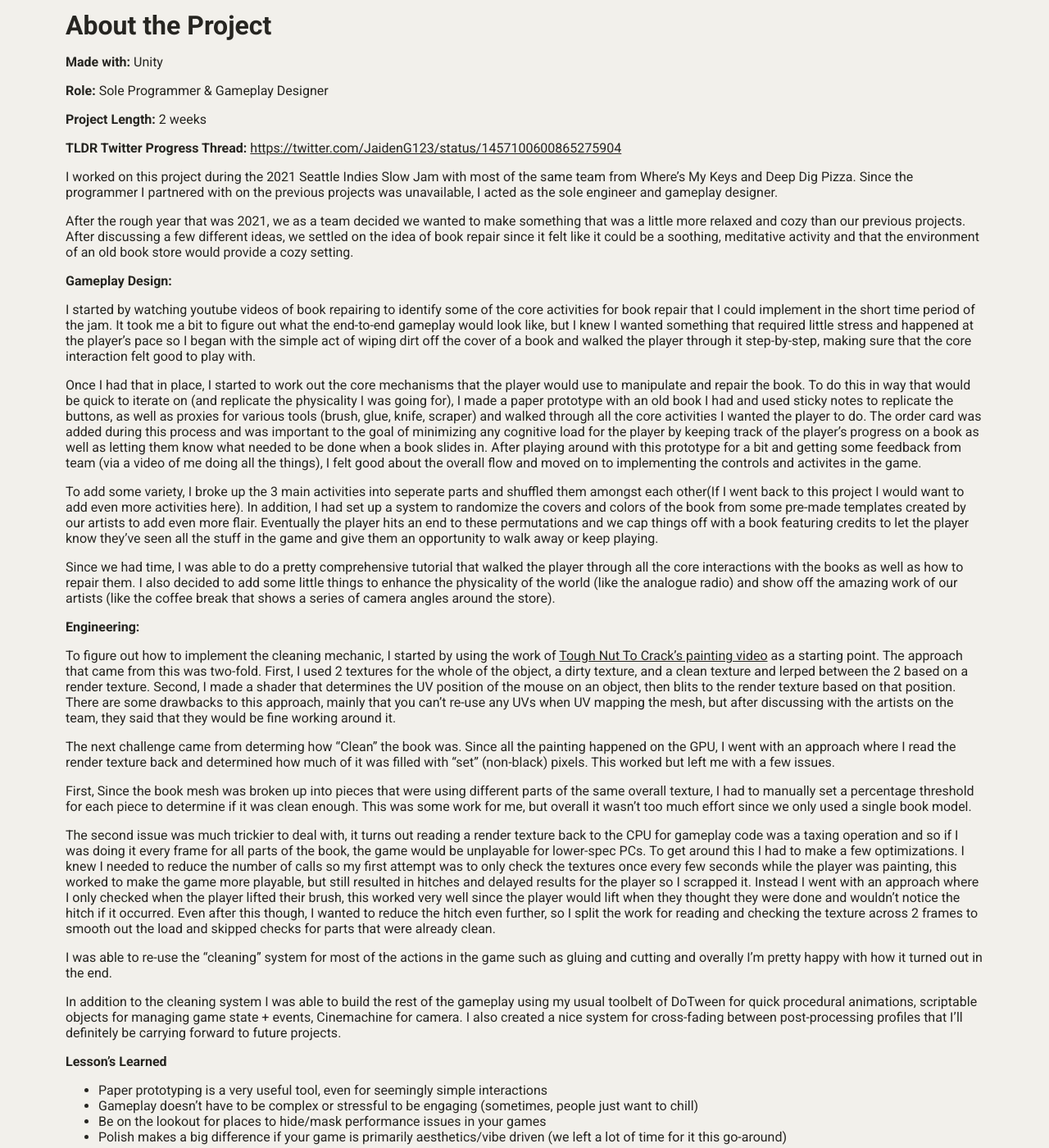
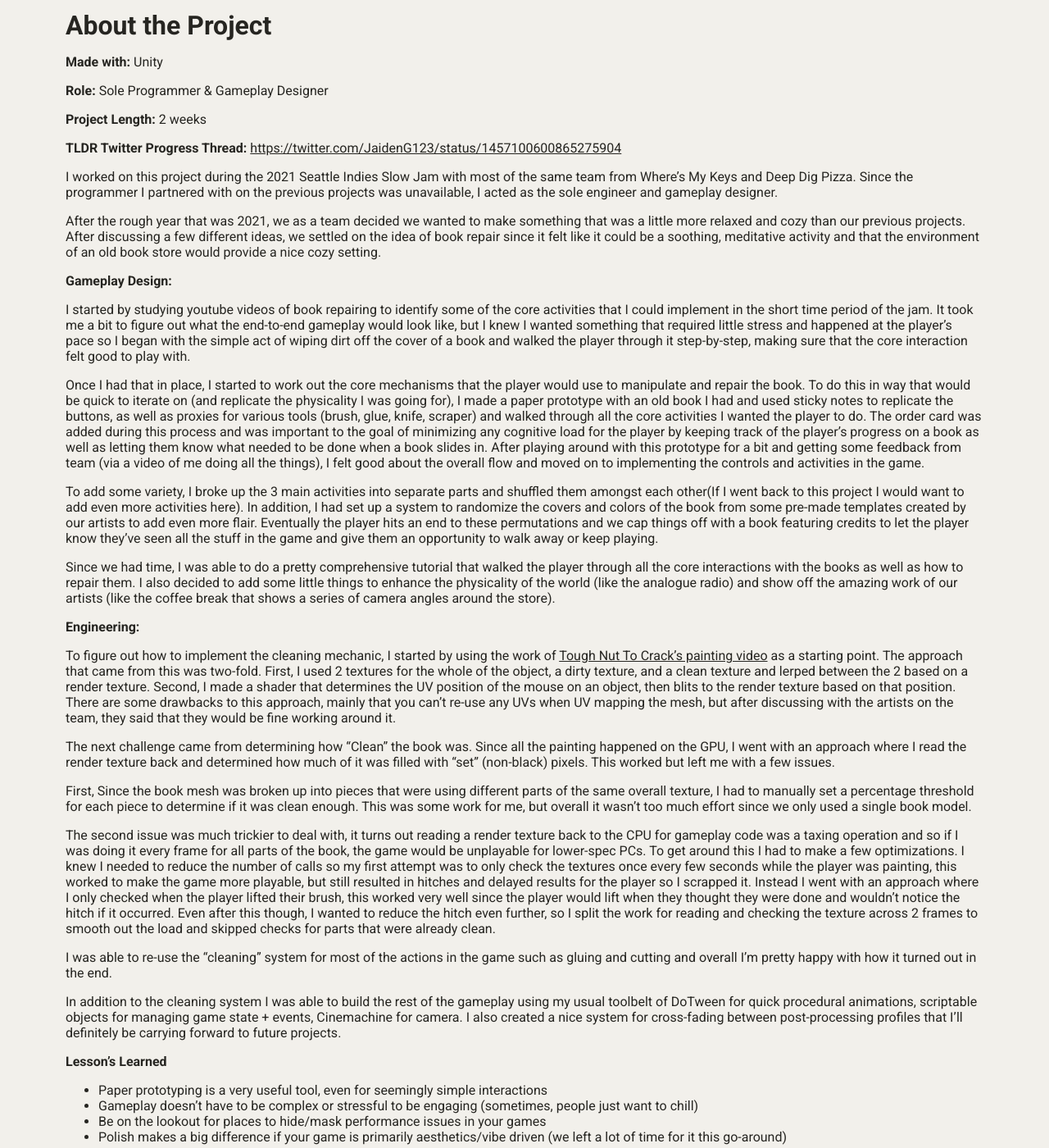
Before and after one commit to jaideng123/jaideng123.github.io, a Jekyll site: the page built from _posts/games/2021-11-01-Rebound.md, in a window 1280 px wide and 1400 px high, scrolled down 1200 px. Shown: the whole window at 82% size. Built offline with Jekyll 4.4.1, drawn with Linux system fonts in a browser that asks for light colours.

```diff
--- a/_posts/games/2021-11-01-Rebound.md
+++ b/_posts/games/2021-11-01-Rebound.md
@@ -41,15 +41,15 @@
 
 I worked on this project during the 2021 Seattle Indies Slow Jam with most of the same team from Where's My Keys and Deep Dig Pizza. Since the programmer I partnered with on the previous projects was unavailable, I acted as the sole engineer and gameplay designer.
 
-After the rough year that was 2021, we as a team decided we wanted to make something that was a little more relaxed and cozy than our previous projects. After discussing a few different ideas, we settled on the idea of book repair since it felt like it could be a soothing, meditative activity and that the environment of an old book store would provide a cozy setting.
+After the rough year that was 2021, we as a team decided we wanted to make something that was a little more relaxed and cozy than our previous projects. After discussing a few different ideas, we settled on the idea of book repair since it felt like it could be a soothing, meditative activity and that the environment of an old book store would provide a nice cozy setting.
 
 **Gameplay Design:**
 
-I started by watching youtube videos of book repairing to identify some of the core activities for book repair that I could implement in the short time period of the jam. It took me a bit to figure out what the end-to-end gameplay would look like, but I knew I wanted something that required little stress and happened at the player's pace so I began with the simple act of wiping dirt off the cover of a book and walked the player through it step-by-step, making sure that the core interaction felt good to play with.
+I started by studying youtube videos of book repairing to identify some of the core activities that I could implement in the short time period of the jam. It took me a bit to figure out what the end-to-end gameplay would look like, but I knew I wanted something that required little stress and happened at the player's pace so I began with the simple act of wiping dirt off the cover of a book and walked the player through it step-by-step, making sure that the core interaction felt good to play with.
 
-Once I had that in place, I started to work out the core mechanisms that the player would use to manipulate and repair the book. To do this in way that would be quick to iterate on (and replicate the physicality I was going for), I made a paper prototype with an old book I had and used sticky notes to replicate the buttons, as well as proxies for various tools (brush, glue, knife, scraper) and walked through all the core activities I wanted the player to do. The order card was added during this process and was important to the goal of minimizing any cognitive load for the player by keeping track of the player's progress on a book as well as letting them know what needed to be done when a book slides in. After playing around with this prototype for a bit and getting some feedback from team (via a video of me doing all the things), I felt good about the overall flow and moved on to implementing the controls and activites in the game.
+Once I had that in place, I started to work out the core mechanisms that the player would use to manipulate and repair the book. To do this in way that would be quick to iterate on (and replicate the physicality I was going for), I made a paper prototype with an old book I had and used sticky notes to replicate the buttons, as well as proxies for various tools (brush, glue, knife, scraper) and walked through all the core activities I wanted the player to do. The order card was added during this process and was important to the goal of minimizing any cognitive load for the player by keeping track of the player's progress on a book as well as letting them know what needed to be done when a book slides in. After playing around with this prototype for a bit and getting some feedback from team (via a video of me doing all the things), I felt good about the overall flow and moved on to implementing the controls and activities in the game.
 
-To add some variety, I broke up the 3 main activities into seperate parts and shuffled them amongst each other(If I went back to this project I would want to add even more activities here). In addition, I had set up a system to randomize the covers and colors of the book from some pre-made templates created by our artists to add even more flair. Eventually the player hits an end to these permutations and we cap things off with a book featuring credits to let the player know they've seen all the stuff in the game and give them an opportunity to walk away or keep playing.
+To add some variety, I broke up the 3 main activities into separate parts and shuffled them amongst each other(If I went back to this project I would want to add even more activities here). In addition, I had set up a system to randomize the covers and colors of the book from some pre-made templates created by our artists to add even more flair. Eventually the player hits an end to these permutations and we cap things off with a book featuring credits to let the player know they've seen all the stuff in the game and give them an opportunity to walk away or keep playing.
 
 Since we had time, I was able to do a pretty comprehensive tutorial that walked the player through all the core interactions with the books as well as how to repair them. I also decided to add some little things to enhance the physicality of the world (like the analogue radio) and show off the amazing work of our artists (like the coffee break that shows a series of camera angles around the store).
 
@@ -57,13 +57,13 @@
 
 To figure out how to implement the cleaning mechanic, I started by using the work of [Tough Nut To Crack's painting video](https://www.youtube.com/watch?v=YUWfHX_ZNCw) as a starting point. The approach that came from this was two-fold. First, I used 2 textures for the whole of the object, a dirty texture, and a clean texture and lerped between the 2 based on a render texture. Second, I made a shader that determines the UV position of the mouse on an object, then blits to the render texture based on that position. There are some drawbacks to this approach, mainly that you can't re-use any UVs when UV mapping the mesh, but after discussing with the artists on the team, they said that they would be fine working around it.
 
-The next challenge came from determing how "Clean" the book was. Since all the painting happened on the GPU, I went with an approach where I read the render texture back and determined how much of it was filled with "set" (non-black) pixels. This worked but left me with a few issues.
+The next challenge came from determining how "Clean" the book was. Since all the painting happened on the GPU, I went with an approach where I read the render texture back and determined how much of it was filled with "set" (non-black) pixels. This worked but left me with a few issues.
 
 First, Since the book mesh was broken up into pieces that were using different parts of the same overall texture, I had to manually set a percentage threshold for each piece to determine if it was clean enough. This was some work for me, but overall it wasn't too much effort since we only used a single book model.
 
 The second issue was much trickier to deal with, it turns out reading a render texture back to the CPU for gameplay code was a taxing operation and so if I was doing it every frame for all parts of the book, the game would be unplayable for lower-spec PCs. To get around this I had to make a few optimizations. I knew I needed to reduce the number of calls so my first attempt was to only check the textures once every few seconds while the player was painting, this worked to make the game more playable, but still resulted in hitches and delayed results for the player so I scrapped it. Instead I went with an approach where I only checked when the player lifted their brush, this worked very well since the player would lift when they thought they were done and wouldn't notice the hitch if it occurred. Even after this though, I wanted to reduce the hitch even further, so I split the work for reading and checking the texture across 2 frames to smooth out the load and skipped checks for parts that were already clean.
 
-I was able to re-use the "cleaning" system for most of the actions in the game such as gluing and cutting and overally I'm pretty happy with how it turned out in the end.
+I was able to re-use the "cleaning" system for most of the actions in the game such as gluing and cutting and overall I'm pretty happy with how it turned out in the end.
 
 In addition to the cleaning system I was able to build the rest of the gameplay using my usual toolbelt of DoTween for quick procedural animations, scriptable objects for managing game state + events, Cinemachine for camera. I also created a nice system for cross-fading between post-processing profiles that I'll definitely be carrying forward to future projects.
 
```
Also changed, not shown: _posts/games/2022-08-01-SleepSpace.md (+26 -1 lines), assets/images/SleepSpace/SleepSpace-concept.png (added), 1 other file.
